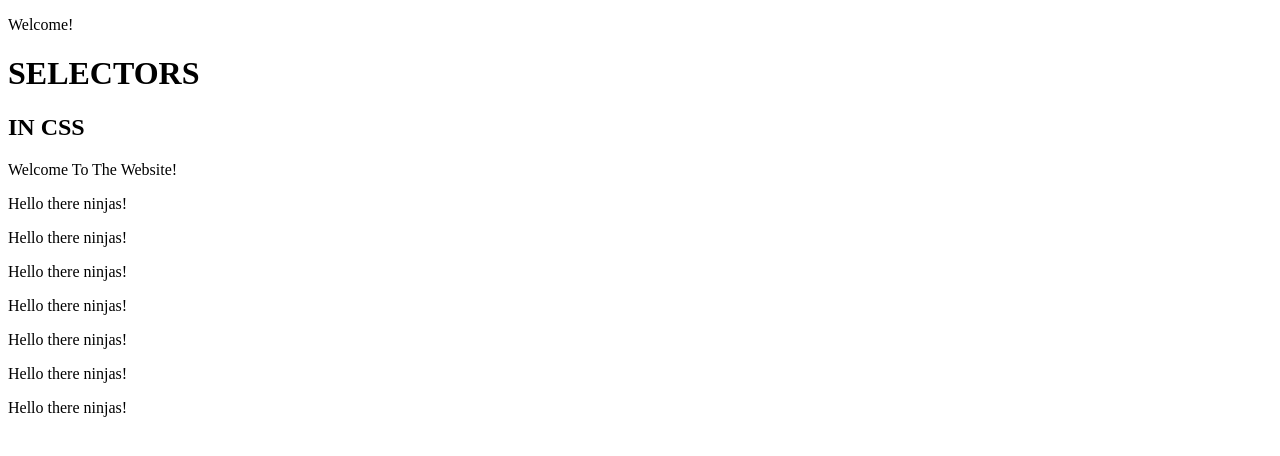
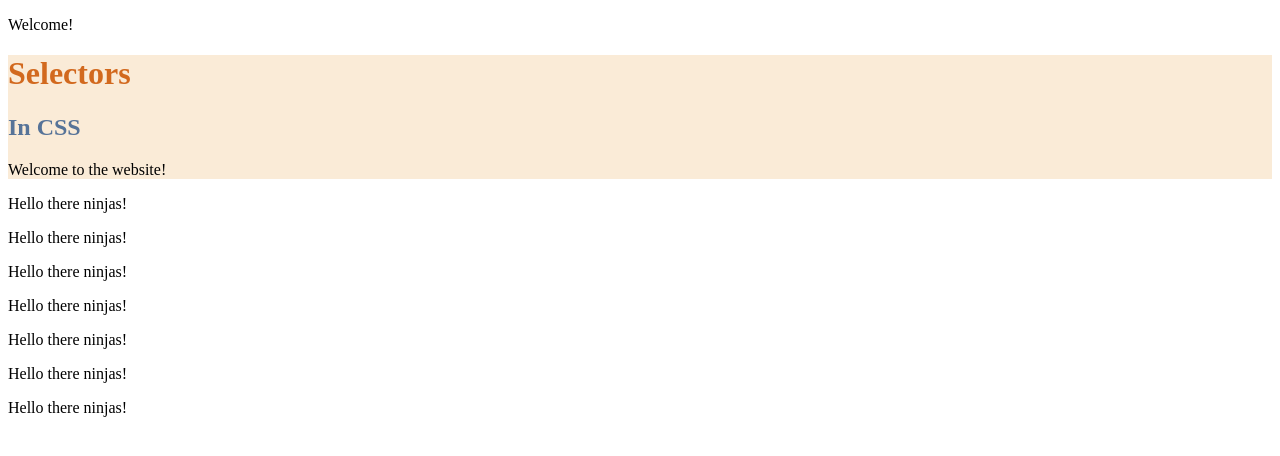
Before and after one commit to konrad-roguszewski/css-tutorials-for-beginners, a plain HTML site: page index.html in a window 1280 px wide. Drawn offline with Linux system fonts and the light colour scheme.

Commit message:
added color and background to syntax.css

```diff
--- a/css/syntax.css
+++ b/css/syntax.css
@@ -1,11 +1,11 @@
-#header p{
-    text-transform: capitalize;
+#header h1{
+    color: chocolate;
 }
 
-body{
-    text-transform: uppercase;
+#header h2{
+    color: #567398;
 }
 
-body > p{
-    text-transform: none;
+#header{
+    background-color: antiquewhite;
 }
```
